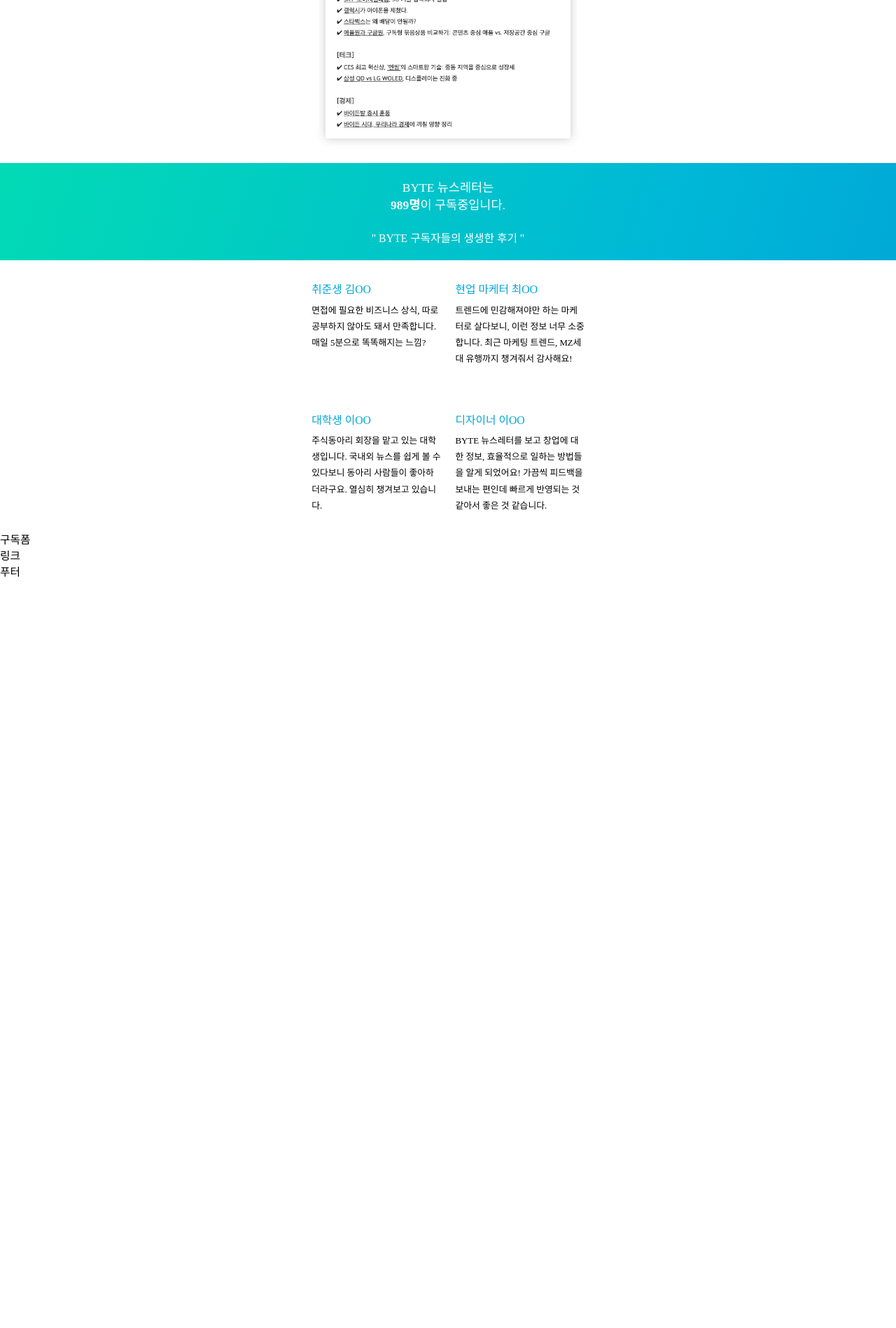
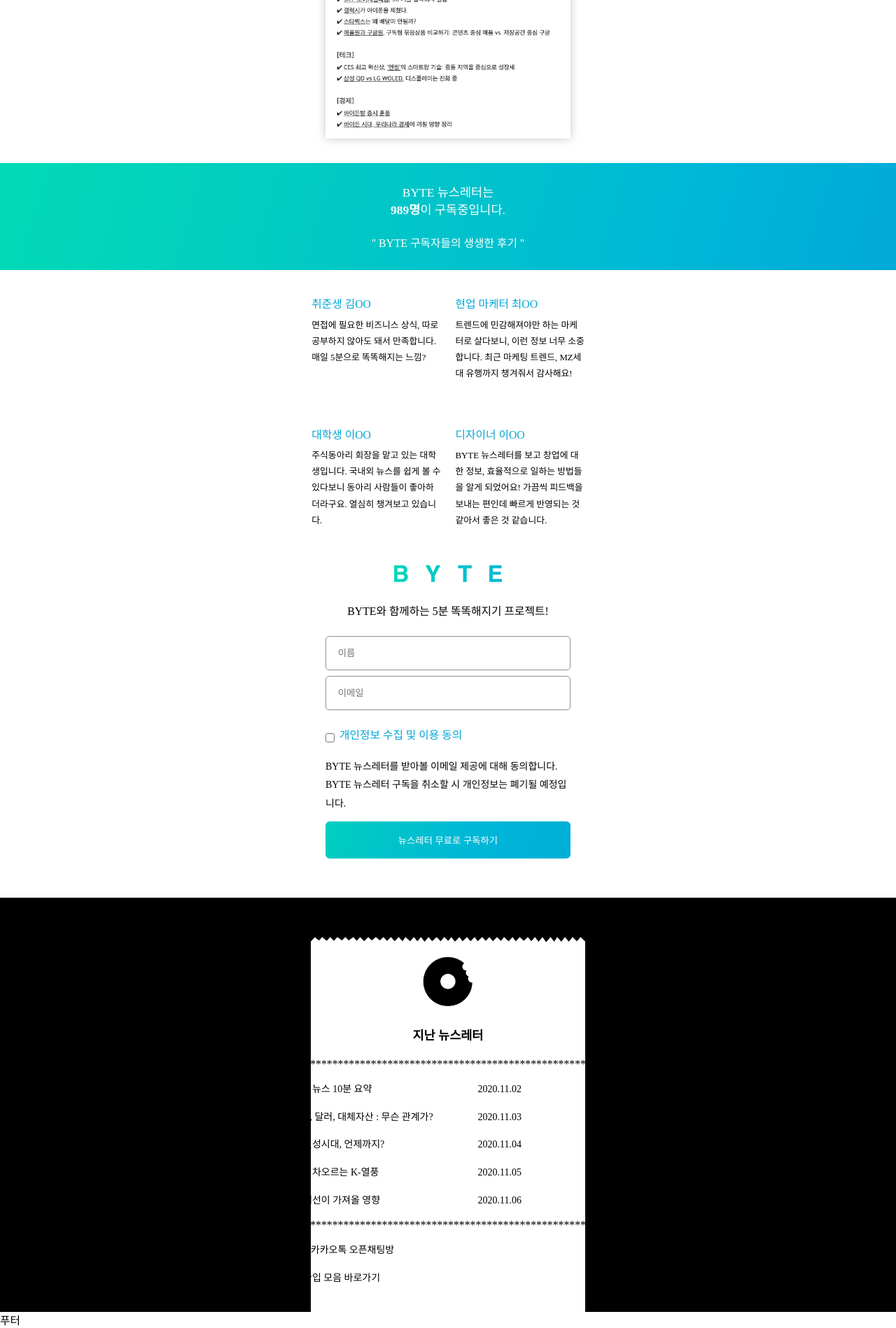
Before and after one commit to suuuum36/BYTE-web, a Django app: page / in a window 1280 px wide. Shown: the part 2200-4098 px from the top of the page at 70% size. Before the commit the page ends 3025 px from the top, so only its background shows below. Run offline with Django 3.2, Linux system fonts and the light colour scheme.

Commit message:
링크들 까지 완료

```diff
--- a/BYTEWeb/main/static/main/index.css
+++ b/BYTEWeb/main/static/main/index.css
@@ -74,12 +74,12 @@
 }
 
 #name, #email{
+    color: white;
     width: 100%;
     height: 3.5rem;
-    color: #3e3a39;
     border: solid 0.6px #3e3a39;
     border-radius: 5px;
-    background-color: black;
+    background-color: transparent;
     padding-left: 1.2rem;
 }
 
@@ -109,7 +109,7 @@
     width: 100%;
     height: 3.8rem;
     color: white;
-    border: solid 0.6px #3e3a39;
+    border: solid 0px #3e3a39;
     border-radius: 6px;
     background-image: linear-gradient(108deg, #02dab6 -20%, #01cdc1 5%, #00b7d7 58%, #00a6d7 140%);
     margin-bottom: 2rem;
@@ -167,9 +167,9 @@
     height: fit-content;
     background-image: linear-gradient(107deg, #02dab6 1%, #01cec0 28%, #00b8d7 74%, #00a7d7 104%, #00a6d7 107%);
     color: white;
-    padding-top: 1.5rem;
-    padding-bottom: 1.5rem;
-    margin-bottom: 2rem;
+    padding-top: 2rem;
+    padding-bottom: 2rem;
+    margin-bottom: 2.5rem;
 }
 
 .r-h-1 {
@@ -205,3 +205,82 @@
     color: #00a6d7;
     font-size: 1.125rem;
 }
+
+.below-subscribe {
+    margin-top: 2rem;
+}
+
+.name2, .email2 {
+    border: solid 0.6px #909090 !important;
+    color: black !important;
+}
+
+
+/*링크들*/
+
+.links {
+    width: 100%;
+    background-color: black;
+    padding-top: 4rem;
+    margin-top: 2rem;
+}
+
+.bg {
+    width: 28rem;
+    margin-right: auto;
+    margin-left: auto;
+    position: relative;
+}
+
+.bg > img {
+    width: 100%;
+    min-height: 36rem;
+}
+
+.links_inner {
+    position: absolute;
+    top: 50%;
+    left: 50%;
+    transform: translate(-50%, -50%);
+}
+
+.donut_black {
+    margin-top: 0rem !important;
+}
+
+.deco {
+    text-align: center;
+    margin-bottom: 0.5rem;
+    margin-top: 0.5rem;
+}
+
+.daily_byte {
+    margin-top: 1.5rem;
+}
+
+.daily_byte > a {
+    display: flex;
+    color: black;
+    text-decoration: none;
+    text-emphasis: none;
+}
+
+.news_t {
+    min-width: 17rem;
+    line-height: 2.83;
+    margin-right: 2.91rem;
+    font-size: 1rem;
+}
+
+.news_d {
+    line-height: 2.83;
+    font-size: 1rem;
+}
+
+.news_t:hover {
+    color: #00a6d7;
+}
+
+.news_d:hover {
+    color: #00a6d7;
+}
--- a/BYTEWeb/main/templates/main/index.html
+++ b/BYTEWeb/main/templates/main/index.html
@@ -116,12 +116,77 @@
             </div>
         </section>
 
-        <section class = "subscription-form">
-            구독폼
+        <section class = "below-subscribe">
+            <div class = "logo">
+                <img src = "{% static 'main/img/logo.png' %} ">
+            </div>
+            <div class = "description">
+                BYTE와 함께하는 5분 똑똑해지기 프로젝트!
+            </div>
+
+            <div class = "subscribe-form">
+                <form action="" method="POST">
+                    {% csrf_token %}
+                    <div><input type = "text" placeholder = "이름" class = "name2" id = "name" name = "name"></input></div>
+                    <div><input type = "text" placeholder = "이메일" class = "email2" id = "email" name = "email"> </input></div>
+                    <div class = "checkbox">
+                        <input type = "checkbox" id ="checkbox"> </input>
+                        <label for = "checkbox"> 개인정보 수집 및 이용 동의 </label>
+                    </div>
+                    <div class = "agree-info">
+                        BYTE 뉴스레터를 받아볼 이메일 제공에 대해 동의합니다.
+                        BYTE 뉴스레터 구독을 취소할 시 개인정보는 폐기될 예정입니다.
+                    </div>
+                    <input type = "submit" id = "submit" value = "뉴스레터 무료로 구독하기"></input>
+                </form>
+            </div>
         </section>
 
         <section class = "links">
-            링크
+            <div class = "bg">
+                <img src = {% static 'main/img/links_bg.png'%}>
+                <div class = "links_inner">
+                    <div class = "donut donut_black">
+                        <img src = "{% static 'main/img/donut_black.png'%}">
+                    </div>
+
+                    <div class = "d-title" style = "color: black;">지난 뉴스레터</div>
+
+                    <div class = "daily_byte">
+                        <div class = "deco"> ************************************************************ </div>
+                        <a href = "https://stibee.com/api/v1.0/emails/share/Qy0MSCtVeJbRIFExsvgUx344PpzlqQ==">
+                            <div class = "news_t">지난주 뉴스 10분 요약</div>
+                            <div class = "news_d">2020.11.02 </div>
+                        </a>
+                        <a href = "https://stibee.com/api/v1.0/emails/share/OFs3pn0JBgRwzIcC4RxT6AQ5SWyPFw==">
+                            <div class = "news_t">인플레, 달러, 대체자산 : 무슨 관계가?</div>
+                            <div class = "news_d">2020.11.03 </div>
+                        </a>
+                        <a href = "https://stibee.com/api/v1.0/emails/share/l2EM3x3AI1S-JKIkuSfVd7pBs4xYCw==">
+                            <div class = "news_t">배달 전성시대, 언제까지?</div>
+                            <div class = "news_d">2020.11.04 </div>
+                        </a>
+                        <a href = "https://stibee.com/api/v1.0/emails/share/nM2yMaC_G1X7JMJ4VpO4PW5_YoORZg==">
+                            <div class = "news_t">국뽕이 차오르는 K-열풍</div>
+                            <div class = "news_d">2020.11.05 </div>
+                        </a>
+                        <a href = "https://stibee.com/api/v1.0/emails/share/lkN02sSEg8ChEqp_LK5ZCPpn11xTKA==">
+                            <div class = "news_t">미국 대선이 가져올 영향</div>
+                            <div class = "news_d">2020.11.06 </div>
+                        </a>
+                        <div class = "deco"> ************************************************************ </div>
+
+                        <a href = "https://open.kakao.com/o/g8HbQqqc">
+                            <div class = "news_t" >BYTE 카카오톡 오픈채팅방</div>
+                        </a>
+
+                        <a href = "https://www.notion.so/monthlycloset/c32a6a840d7044e4b8a9aa92b21a7b3e?v=68467dc798894de49fc0816b755e3b77">
+                            <div class = "news_t">상식 한입 모음 바로가기</div>
+                        </a>
+
+                    </div>
+                </div>
+            </div>
         </section>
 
         <section class = "footer">
```
Also changed, not shown: BYTEWeb/main/static/main/img/f_icon.png (added), BYTEWeb/main/static/main/img/ins_icon.png (added), BYTEWeb/main/static/main/img/k_icon.png (added), BYTEWeb/main/static/main/img/links_bg.png (added).
